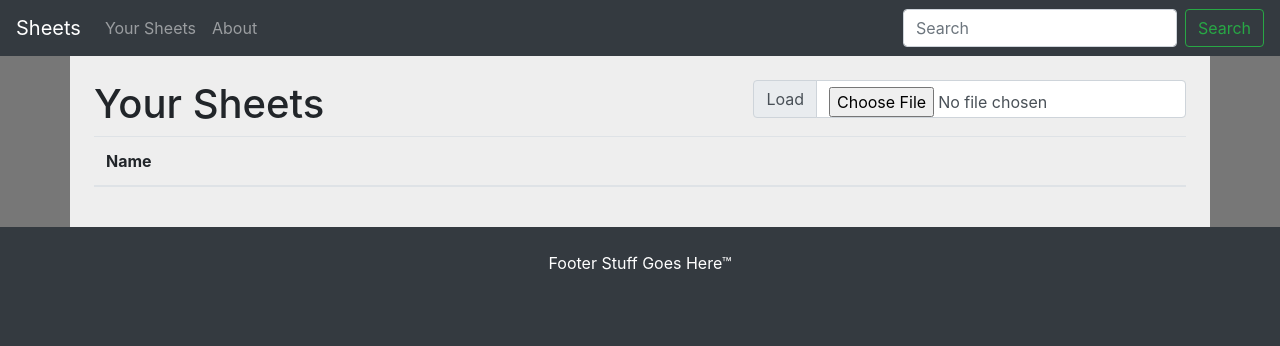
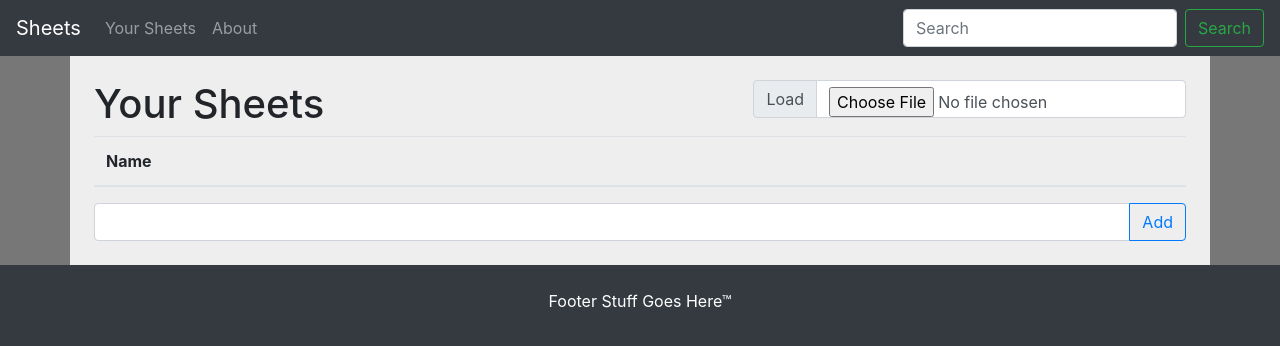
Before and after one commit to Demiplane/Sheets, a React (Create React App) app: page /#/sheets in a window 1280 px wide. Shown: the top 346 px of the page. Built offline with nearby package versions, Linux system fonts and the light colour scheme.

Commit message:
add sheet from scratch

```diff
--- a/src/sheetList/SheetsPage.tsx
+++ b/src/sheetList/SheetsPage.tsx
@@ -6,6 +6,7 @@ import RootState from '../core/RootState';
 import SheetRow from './SheetRow';
 import Page from '../controls/Page';
 import { ConnectedSheetProps, mapSheetActions } from '../sheet/sheetConnection';
+import AddBox from '../controls/AddBox';
 
 type SheetsPageProps = {
   sheets: Model.Sheet[];
@@ -74,6 +75,7 @@ export class SheetsPage extends React.Component<ConnectedSheetProps & SheetsPage
               ))}
           </tbody>
         </table>
+        <AddBox onAdd={name => this.loadSheet(new Sheet({name}))} />
       </Page>
     );
   }
```
